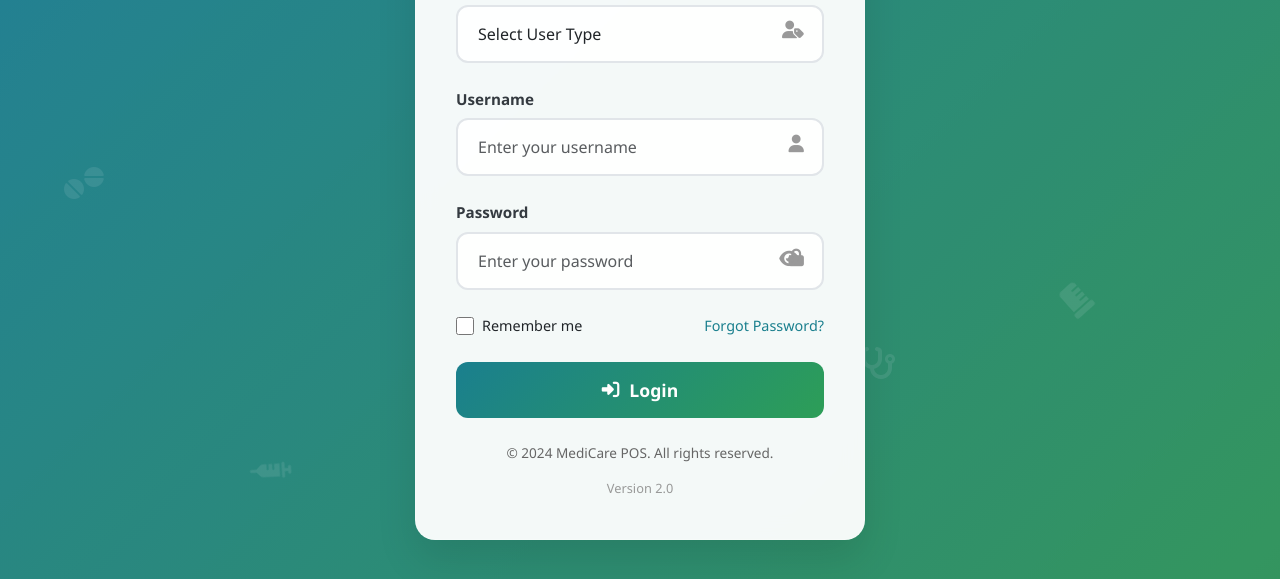
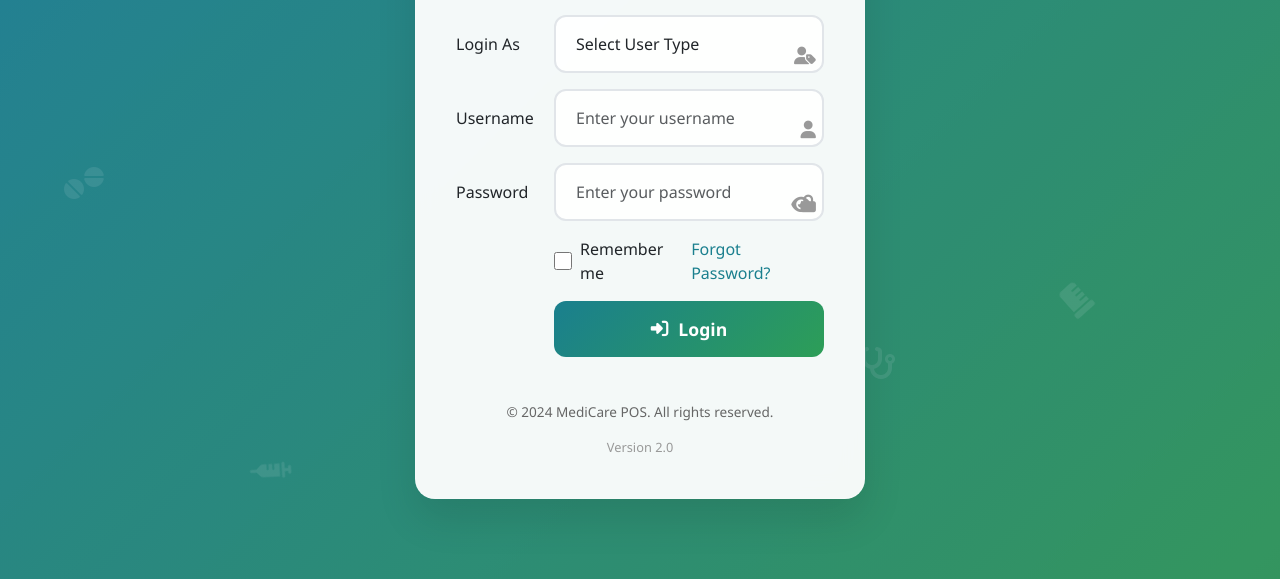
Before and after one commit to aqudoos66/pos, a plain HTML site: page login.html in a window 1280 px wide. Shown: the part 221-800 px from the top of the page. Drawn offline with nearby package versions, Linux system fonts and the light colour scheme.

Commit message:
Update login.html

```diff
--- a/login.html
+++ b/login.html
@@ -1,13 +1,16 @@
 <!DOCTYPE html>
 <html lang="en">
 <head>
-    <meta charset="UTF-8">
-    <meta name="viewport" content="width=device-width, initial-scale=1.0">
+  <meta charset="UTF-8" />
+  <meta name="viewport" content="width=device-width, initial-scale=1.0"/>
   <title>MediCare POS - Login</title>
+
   <!-- Bootstrap 5 CSS -->
   <link href="https://cdn.jsdelivr.net/npm/bootstrap@5.3.0-alpha1/dist/css/bootstrap.min.css" rel="stylesheet">
+
   <!-- Font Awesome -->
   <link rel="stylesheet" href="https://cdnjs.cloudflare.com/ajax/libs/font-awesome/6.4.0/css/all.min.css">
+
   <!-- Custom CSS -->
   <link rel="stylesheet" href="login-style.css">
 </head>
@@ -34,8 +37,9 @@
       </div>
 
       <form id="loginForm" class="login-form">
-                <div class="form-group">
-                    <label for="userType">Login As</label>
+        <div class="row align-items-center mb-3">
+          <label for="userType" class="col-sm-3 col-form-label">Login As</label>
+          <div class="col-sm-9 position-relative">
             <select id="userType" class="form-control" required>
               <option value="">Select User Type</option>
               <option value="admin">Administrator</option>
@@ -44,34 +48,47 @@
             </select>
             <i class="fas fa-user-tag form-icon"></i>
           </div>
+        </div>
 
-                <div class="form-group">
-                    <label for="username">Username</label>
+        <div class="row align-items-center mb-3">
+          <label for="username" class="col-sm-3 col-form-label">Username</label>
+          <div class="col-sm-9 position-relative">
             <input type="text" id="username" class="form-control" placeholder="Enter your username" required>
             <i class="fas fa-user form-icon"></i>
           </div>
+        </div>
 
-                <div class="form-group">
-                    <label for="password">Password</label>
+        <div class="row align-items-center mb-3">
+          <label for="password" class="col-sm-3 col-form-label">Password</label>
+          <div class="col-sm-9 position-relative">
             <input type="password" id="password" class="form-control" placeholder="Enter your password" required>
-                    <i class="fas fa-lock form-icon"></i>
             <button type="button" class="password-toggle" onclick="togglePassword()">
               <i class="fas fa-eye" id="passwordToggleIcon"></i>
             </button>
+            <i class="fas fa-lock form-icon"></i>
+          </div>
         </div>
 
-                <div class="form-options">
+        <div class="row mb-3">
+          <div class="col-sm-3"></div>
+          <div class="col-sm-9 d-flex justify-content-between align-items-center">
             <div class="remember-me">
               <input type="checkbox" id="rememberMe">
               <label for="rememberMe">Remember me</label>
             </div>
             <a href="#" class="forgot-password">Forgot Password?</a>
           </div>
+        </div>
 
+        <div class="row">
+          <div class="col-sm-3"></div>
+          <div class="col-sm-9">
             <button type="submit" class="login-btn">
               <i class="fas fa-sign-in-alt"></i>
               Login
             </button>
+          </div>
+        </div>
       </form>
 
       <div class="login-footer">
@@ -89,9 +106,24 @@
     </div>
   </div>
 
-    <!-- Bootstrap 5 JS -->
+  <!-- Bootstrap JS -->
   <script src="https://cdn.jsdelivr.net/npm/bootstrap@5.3.0-alpha1/dist/js/bootstrap.bundle.min.js"></script>
+
   <!-- Custom JS -->
-    <script src="login-script.js"></script>
+  <script>
+    function togglePassword() {
+      const passwordInput = document.getElementById("password");
+      const toggleIcon = document.getElementById("passwordToggleIcon");
+      if (passwordInput.type === "password") {
+        passwordInput.type = "text";
+        toggleIcon.classList.remove("fa-eye");
+        toggleIcon.classList.add("fa-eye-slash");
+      } else {
+        passwordInput.type = "password";
+        toggleIcon.classList.remove("fa-eye-slash");
+        toggleIcon.classList.add("fa-eye");
+      }
+    }
+  </script>
 </body>
 </html>
```
Lines whose indentation alone changed are shown as unchanged.
